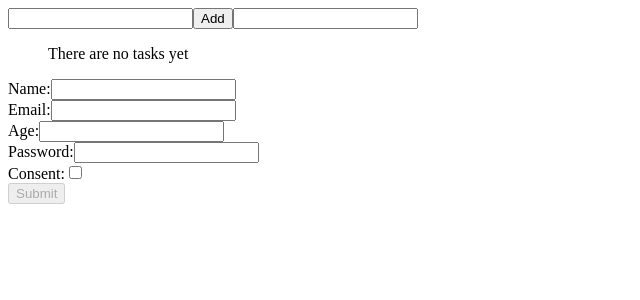
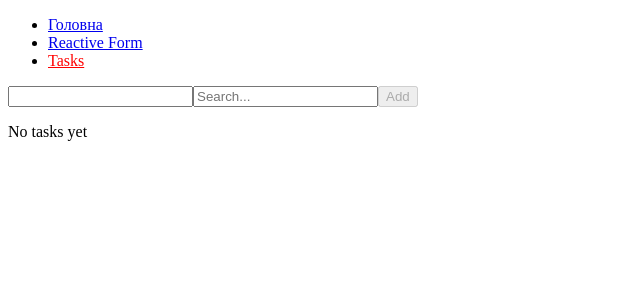
Before and after one commit to YuriyKrasnobokiy/angular-training, an Angular app: page /tasks in a window 1280 px wide. Before the commit this address led to /. Shown: the top 300 px of the page, without its empty margins (0-640 px from the left). Built offline with nearby package versions, Linux system fonts and the light colour scheme.

Commit message:
add routing

```diff
--- a/src/app/app.component.html
+++ b/src/app/app.component.html
@@ -1,21 +1,33 @@
-<input [(ngModel)]="taskText" type="text">
-<button (click)="addTask()">Add</button>
+ <nav>
+  <ul>
+    <li>
+      <a
+        routerLink=""
+        routerLinkActive="active"
+        [routerLinkActiveOptions]="{ exact: true }"
+      >
+        Головна
+      </a>
+    </li>
 
-<input [(ngModel)]="searchQuery" type="text">
-<p>{{searchQuery()}}</p>
-<ol>
-@for (task of filteredTasks(); track task.id){
+    <li>
+      <a
+        routerLink="reactive"
+        routerLinkActive="active"
+      >
+        Reactive Form
+      </a>
+    </li>
 
-    <li>{{task.id}} {{task.title}}
-    <button (click)="deleteTask(task.id)">Delete</button></li>
+    <li>
+      <a
+        routerLink="tasks"
+        routerLinkActive="active"
+      >
+        Tasks
+      </a>
+    </li>
+  </ul>
+</nav>
 
-} @empty {
-  <p>There are no tasks yet</p>
-}
-</ol>
-
-
-<!-- <app-name-editor /> -->
-<!-- <app-profile-editor /> -->
- <!-- <app-reactive-form> -->
- <app-big-reactive-form>
+<router-outlet></router-outlet>
--- a/src/app/app.component.scss
+++ b/src/app/app.component.scss
@@ -0,0 +1,3 @@
+.active {
+  color: red;
+}
--- a/src/app/app.component.ts
+++ b/src/app/app.component.ts
@@ -1,50 +1,19 @@
 import { Component, computed, model, signal } from '@angular/core';
-import { Task } from './tasks-iterface';
 import { FormsModule } from '@angular/forms';
 import { NameEditorComponent } from './name-editor/name-editor.component';
 import { ProfileEditorComponent } from './profile-editor/profile-editor.component';
 import { ReactiveFormComponent } from './reactive-form/reactive-form.component';
 import { BigReactiveFormComponent } from './big-reactive-form/big-reactive-form.component';
 import { NgIf } from '@angular/common';
+import { RouterLink, RouterLinkActive, RouterOutlet } from '@angular/router';
 
 @Component({
   selector: 'app-root',
   standalone: true,
-  imports: [NgIf, FormsModule, BigReactiveFormComponent, NameEditorComponent, ProfileEditorComponent, ReactiveFormComponent],
+  imports: [ RouterLink, RouterLinkActive, RouterOutlet, NgIf, FormsModule, BigReactiveFormComponent, NameEditorComponent, ProfileEditorComponent, ReactiveFormComponent],
   templateUrl: './app.component.html',
   styleUrl: './app.component.scss'
 })
 export class AppComponent {
-  tasks = signal<Task[]>([]);
-  taskText = model('');
-  searchQuery = model('');
-  chosedTaskId = signal(null)
-  filteredTasks = computed(()=> {
-    const query = this.searchQuery().toLowerCase();
 
-      if (!query) return this.tasks();
-
-      return this.tasks().filter(t => t.title.toLowerCase().includes(query))
-    }
-  )
-
-  addTask() {
-
-    this.tasks.update(tasks => {
-      const taskId = tasks.length === 0 ? 1 : tasks[tasks.length - 1].id + 1;
-      return  [...tasks,
-      {
-        id: taskId,
-        title: this.taskText()
-      }]
-
-    })
-    this.taskText.set('')
-  }
-
-  deleteTask(id :number) {
-    this.tasks.update(tasks => {
-    return tasks.filter(task => task.id !== id)
-    })
-  }
 }
--- a/src/app/app.routes.ts
+++ b/src/app/app.routes.ts
@@ -1,3 +1,12 @@
-import { Routes } from '@angular/router';
+import { Route} from '@angular/router';
+import { BigReactiveFormComponent } from './big-reactive-form/big-reactive-form.component';
+import { TasksComponent } from './tasks/tasks.component';
+import { HomeComponent } from './home/home.component';
 
-export const routes: Routes = [];
+export const routes: Route[] = [
+  {path: '', component: HomeComponent},
+  {path: 'reactive', component: BigReactiveFormComponent},
+  {path: 'tasks', component: TasksComponent},
+  {path: '**', redirectTo: ''}
+
+];
--- /dev/null
+++ b/src/app/home/home.component.html
@@ -0,0 +1 @@
+ <h1>ГЛОВНА СТОРІНКА</h1>
--- /dev/null
+++ b/src/app/tasks/tasks.component.html
@@ -0,0 +1,10 @@
+<input [(ngModel)]="taskText" type="text">
+<input [(ngModel)]="searchQuery" type="text" placeholder="Search...">
+<button (click)="addTask()" [disabled]="!this.taskText()">Add</button>
+
+@for(task of filteredTasks(); track task.id) {
+  <li>{{task.id}} {{ task.text }}</li>
+  <button type="button" (click)="deleteTask(task.id)">Delete</button>
+} @empty {
+  <p>No tasks yet</p>
+}
--- /dev/null
+++ b/src/app/tasks/tasks.component.ts
@@ -0,0 +1,39 @@
+import { Component, computed, model, NgModule, signal } from '@angular/core';
+import { FormsModule } from '@angular/forms';
+
+interface Task {
+  text: string
+  id: number
+}
+
+@Component({
+  selector: 'app-tasks',
+  standalone: true,
+  imports: [FormsModule],
+  templateUrl: './tasks.component.html',
+  styleUrl: './tasks.component.scss'
+})
+export class TasksComponent {
+  taskText = model('');
+  searchQuery = signal('');
+  tasks = signal<Task[]>([]);
+  filteredTasks = computed(() => {
+    return this.tasks().filter(t=>t.text.toLowerCase().includes(this.searchQuery().toLowerCase().trim()))
+  })
+
+  addTask() {
+    if (!this.taskText()) return;
+
+    this.tasks.update(() =>
+      [...this.tasks(), {
+        text: this.taskText(),
+        id: !this.tasks().length ? 0 : (this.tasks().length - 1) + 1
+      }]
+    )
+    this.taskText.set('')
+  }
+
+  deleteTask(id: number) {
+    return this.tasks.set(this.tasks().filter(t => t.id !== id))
+  }
+}
--- a/src/main.ts
+++ b/src/main.ts
@@ -1,6 +1,10 @@
 import { bootstrapApplication } from '@angular/platform-browser';
 import { appConfig } from './app/app.config';
 import { AppComponent } from './app/app.component';
+import { provideRouter } from '@angular/router';
+import { routes } from './app/app.routes';
 
-bootstrapApplication(AppComponent, appConfig)
+bootstrapApplication(AppComponent, {providers: [
+  provideRouter(routes)
+]})
   .catch((err) => console.error(err));
```
Also changed, not shown: src/app/home/home.component.ts (added, +15 -0 lines), src/app/home/home.component.scss (added), src/app/tasks/tasks.component.scss (added), 2 other files (tests, documents, lock files or other folders).
